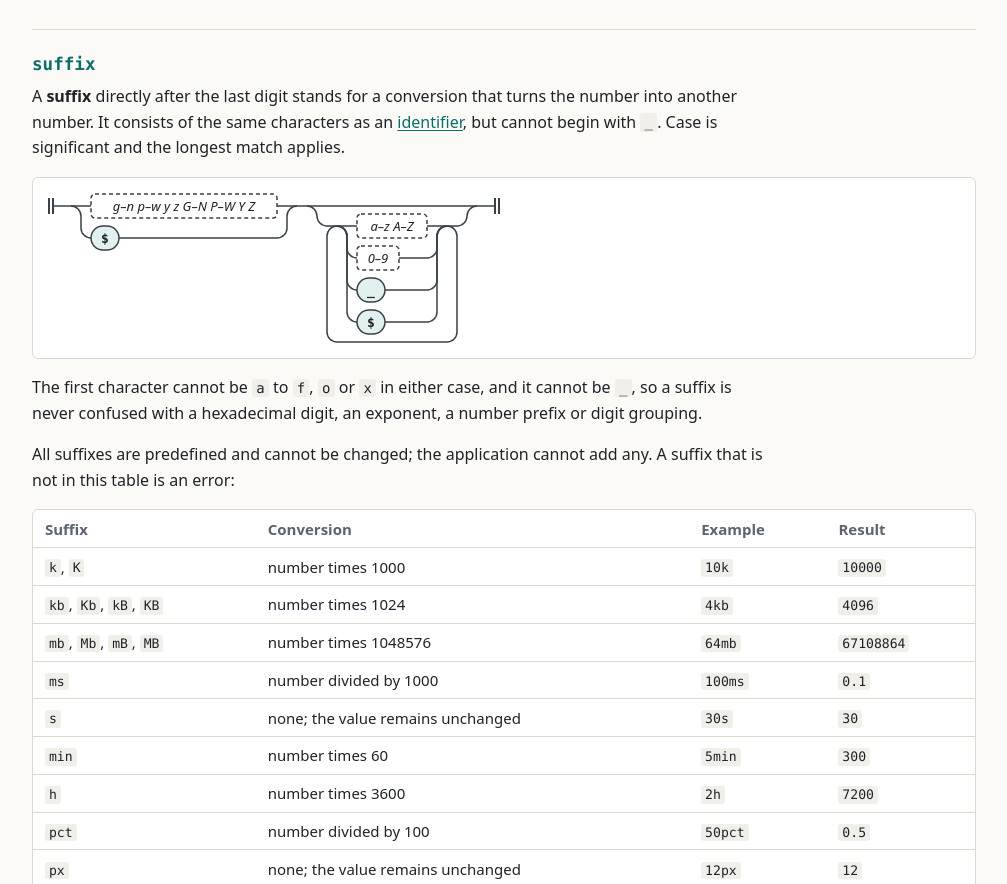
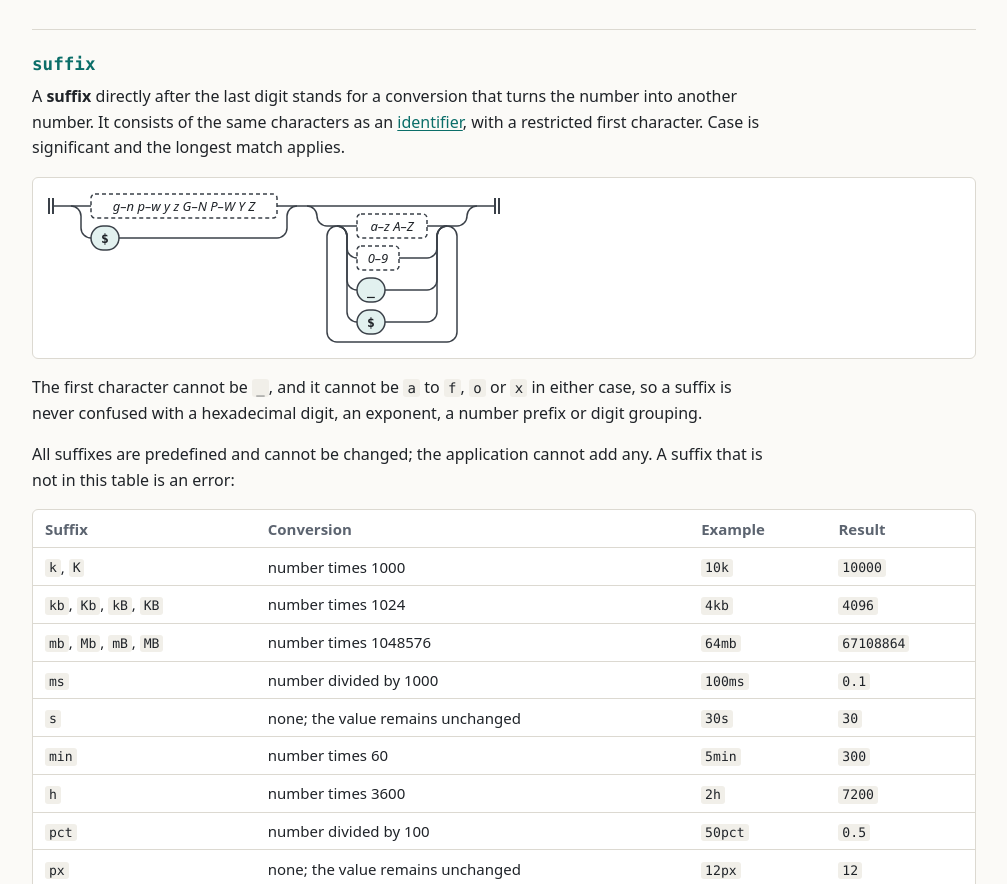
Before and after one commit to cwkr/xtjson, a plain HTML site: page docs/index.html in a window 1280 px wide. Shown: the part 7687-8571 px from the top of the page, without its empty margins (136-1143 px from the left). Drawn offline with Linux system fonts and the light colour scheme.

Commit message:
Overview page: mention the suffix underscore rule only once
The paragraph before the suffix diagram and the one after it both said
that a suffix cannot begin with an underscore. The first paragraph now
only notes that the first character is restricted; the second lists all
excluded first characters, including the underscore, with the reason.

Co-Authored-By: Claude Opus 5.5 <noreply@anthropic.com>

```diff
--- a/docs/index.html
+++ b/docs/index.html
@@ -892,7 +892,7 @@ tags: [
 
   <section class="form" id="suffix">
     <h3>suffix</h3>
-    <p>A <dfn>suffix</dfn> directly after the last digit stands for a conversion that turns the number into another number. It consists of the same characters as an <a href="#identifier">identifier</a>, but cannot begin with <code>_</code>. Case is significant and the longest match applies.</p>
+    <p>A <dfn>suffix</dfn> directly after the last digit stands for a conversion that turns the number into another number. It consists of the same characters as an <a href="#identifier">identifier</a>, with a restricted first character. Case is significant and the longest match applies.</p>
     <div class="diagram"><svg class="rr" viewBox="0 0 466 164" width="466" height="164" role="img" aria-label="Railroad diagram: suffix">
 <path class="cap" d="M8 12v16m4 -16v16"/>
 <path d="M12 20H30"/>
@@ -939,7 +939,7 @@ tags: [
 <path d="M436 20H454"/>
 <path class="cap" d="M454 12v16m4 -16v16"/>
 </svg></div>
-    <p>The first character cannot be <code>a</code> to <code>f</code>, <code>o</code> or <code>x</code> in either case, and it cannot be <code>_</code>, so a suffix is never confused with a hexadecimal digit, an exponent, a number prefix or digit grouping.</p>
+    <p>The first character cannot be <code>_</code>, and it cannot be <code>a</code> to <code>f</code>, <code>o</code> or <code>x</code> in either case, so a suffix is never confused with a hexadecimal digit, an exponent, a number prefix or digit grouping.</p>
     <p>All suffixes are predefined and cannot be changed; the application cannot add any. A suffix that is not in this table is an error:</p>
     <div class="table"><table>
       <thead>
```
Also changed, not shown: scripts/index_template.html (+2 -2 lines).
